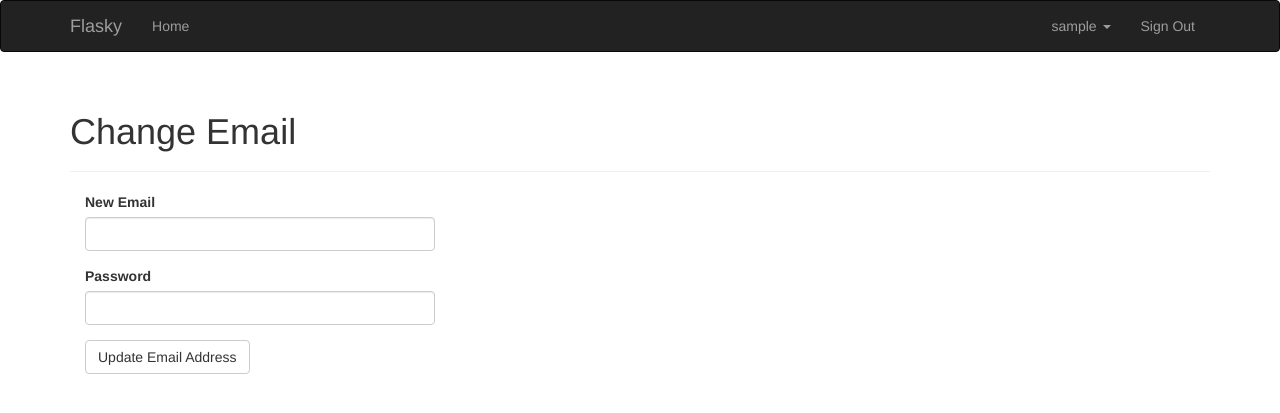
After one commit to lyl-lucas/Flask-blog, a Flask app: page /changeemail in a window 1280 px wide. The commit adds this page. Shown: the top 413 px of the page. Run offline with Flask 2, Linux system fonts and the light colour scheme; a user stored in the database is signed in; tables that the repository leaves empty hold one stand-in row (values such as "Sample post"); some libraries are stand-ins or nearby versions.

Commit message:
add change email

```diff
--- a/app/auth/forms.py
+++ b/app/auth/forms.py
@@ -69,3 +69,14 @@ class ResetPasswordForm2(Form):
     def validate_email(self, field):
         if not User.query.filter_by(email=field.data).first():
             raise ValidationError("Unknown email address")
+
+
+class ChangeEmailForm(Form):
+    email = StringField('New Email', validators=[Required(), Length(1, 64),
+                                                 Email()])
+    password = PasswordField('Password', validators=[Required()])
+    submit = SubmitField('Update Email Address')
+
+    def validate_email(self, field):
+        if User.query.filter_by(email=field.data).first():
+            raise ValidationError('Email already registered.')
--- a/app/auth/views.py
+++ b/app/auth/views.py
@@ -1,14 +1,14 @@
 from . import auth
 from flask import render_template, redirect,\
-    request, url_for, flash, current_app
+    request, url_for, flash
 from .forms import LoginForm, RegistrationForm,\
-    ModifyPasswordForm, ResetPasswordForm1, ResetPasswordForm2
+    ModifyPasswordForm, ResetPasswordForm1, ResetPasswordForm2, ChangeEmailForm
 from ..models import User
 from flask.ext.login import login_user, logout_user,\
     login_required, current_user
 from .. import db
 from ..email import send_email
-from itsdangerous import TimedJSONWebSignatureSerializer as Serializer
+
 
 @auth.route('/login', methods=['GET', 'POST'])
 def login():
@@ -133,3 +133,27 @@ def resetpassword(token):
             flash('This confirm link for reset is invalid or has expired.')
             return redirect(url_for('main.index'))
     return render_template('auth/resetpassword2.html', form=form)
+
+
+@auth.route('/changeemail', methods=['GET', 'POST'])
+@login_required
+def send_changeemail():
+    form = ChangeEmailForm()
+    if form.validate_on_submit():
+        token = current_user.generate_change_email_token(form.email.data)
+        send_email(form.email.data,
+                   'Change Email Link',
+                   'auth/mail/changeemailconfirm',
+                   token=token)
+        flash('A confirmation email has been sent to you by email.' + url_for('auth.changeemail',token=token,_external=True))
+    return render_template('auth/changeemail.html', form=form)
+
+
+@auth.route('/changeemail/<token>')
+@login_required
+def changeemail(token):
+    if current_user.confirm_change_email_token(token):
+        flash('Email has been updated.')
+    else:
+        flash('Invalid request.')
+    return redirect(url_for('main.index'))
--- /dev/null
+++ b/app/templates/auth/changeemail.html
@@ -0,0 +1,12 @@
+{% extends "base.html" %}
+{% import "bootstrap/wtf.html" as wtf %}
+{% block title %}Flask - Change Email{% endblock %}
+
+{% block page_content %}
+<div class="page-header">
+    <h1>Change Email</h1>
+</div>
+<div class="col-md-4">
+    {{ wtf.quick_form(form)}}
+</div>
+{% endblock %}
--- a/app/templates/base.html
+++ b/app/templates/base.html
@@ -41,6 +41,9 @@
                         <ul class="dropdown-menu">
                             <li><a href="{{ url_for('auth.modifypassword' )}}">Modify Password</a></li>
                             <li class="divider"></li>
+                            <li><a href="{{ url_for('auth.send_changeemail' )}}">Change Email</a></li>
+                        </ul>
+                            <li class="divider"></li>
                             <li><a href="{{ url_for('auth.logout' )}}">Sign Out</a></li>
                         </ul>
                     </li>
```
Also changed, not shown: app/models.py (+21 -0 lines), app/templates/auth/mail/changeemailconfirm.html (added, +8 -0 lines), app/templates/auth/mail/changeemailconfirm.txt (added, +13 -0 lines), data.sqlite.
